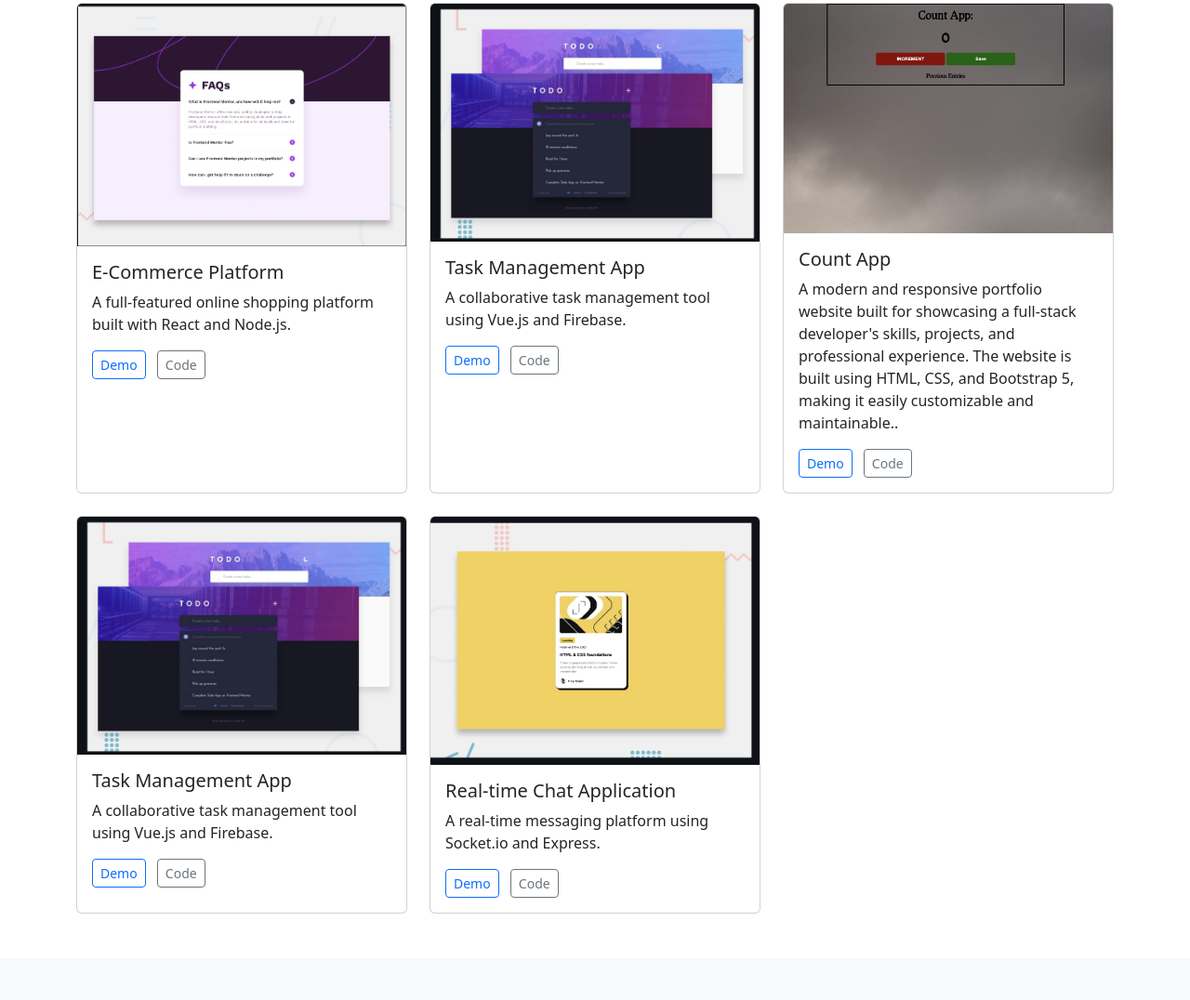
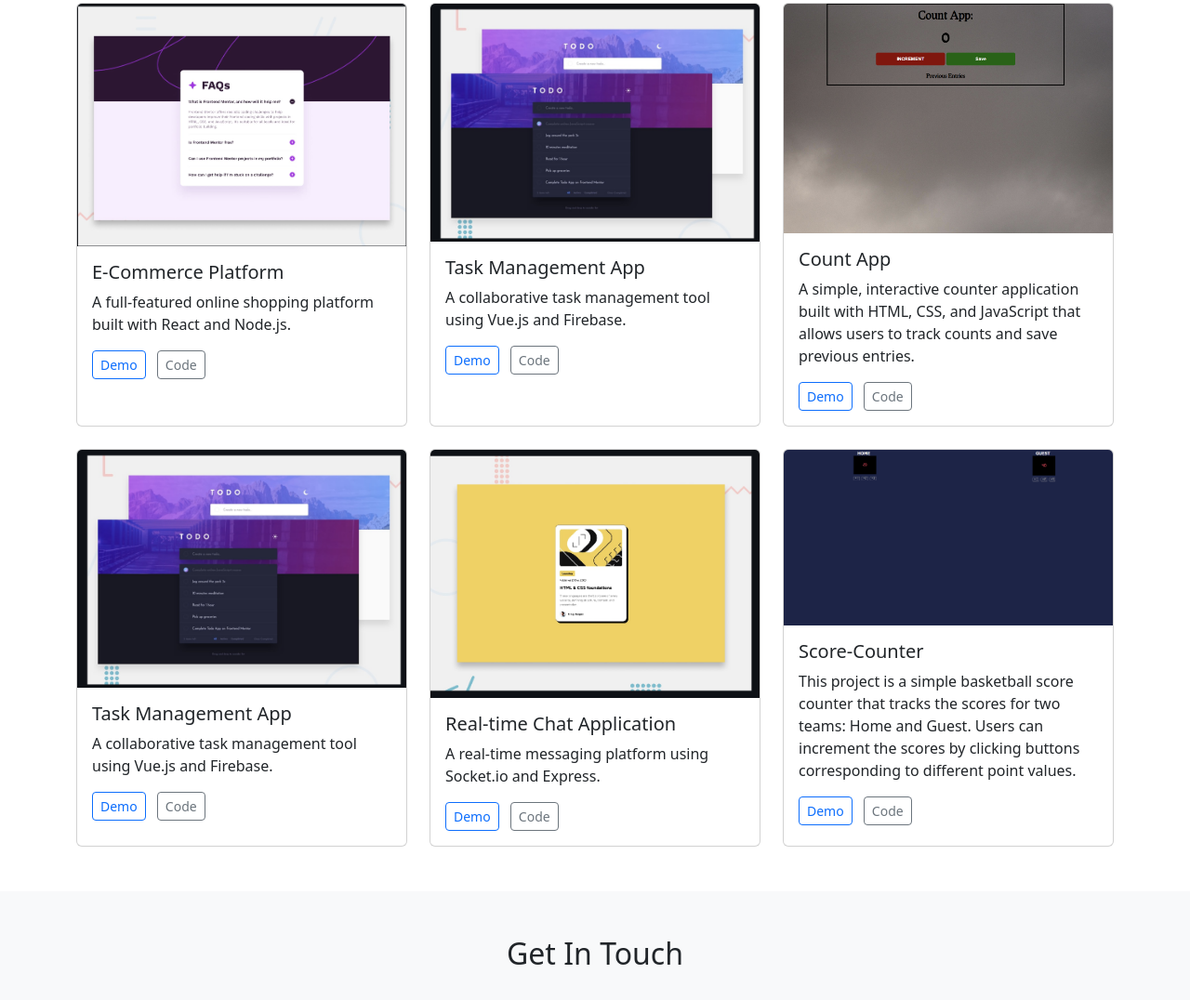
Before and after one commit to kiganyamburu/Port-folio, a plain HTML site: page index.html in a window 1280 px wide. Shown: the part 1835-2911 px from the top of the page at 93% size. Drawn offline with nearby package versions, Linux system fonts and the light colour scheme.

Commit message:
new project

```diff
--- a/index.html
+++ b/index.html
@@ -213,7 +213,7 @@
               <div class="card-body">
                 <h3 class="h5 card-title">Count App</h3>
                 <p class="card-text">
-                  A modern and responsive portfolio website built for showcasing a full-stack developer's skills, projects, and professional experience. The website is built using HTML, CSS, and Bootstrap 5, making it easily customizable and maintainable..
+                  A simple, interactive counter application built with HTML, CSS, and JavaScript that allows users to track counts and save previous entries.
                 </p>
                 <div class="mt-3">
                   <a href="#" class="btn btn-outline-primary btn-sm me-2"
@@ -257,6 +257,27 @@
                 <h3 class="h5 card-title">Real-time Chat Application</h3>
                 <p class="card-text">
                   A real-time messaging platform using Socket.io and Express.
+                </p>
+                <div class="mt-3">
+                  <a href="#" class="btn btn-outline-primary btn-sm me-2"
+                    >Demo</a
+                  >
+                  <a href="#" class="btn btn-outline-secondary btn-sm">Code</a>
+                </div>
+              </div>
+            </div>
+          </div>
+          <div class="col-md-4">
+            <div class="card project-card h-100">
+              <img
+                src="images/score-counter.png"
+                class="card-img-top"
+                alt="Project 3"
+              />
+              <div class="card-body">
+                <h3 class="h5 card-title">Score-Counter</h3>
+                <p class="card-text">
+                  This project is a simple basketball score counter that tracks the scores for two teams: Home and Guest. Users can increment the scores by clicking buttons corresponding to different point values.
                 </p>
                 <div class="mt-3">
                   <a href="#" class="btn btn-outline-primary btn-sm me-2"
```
Also changed, not shown: images/score-counter.png (added), 1 other file.
